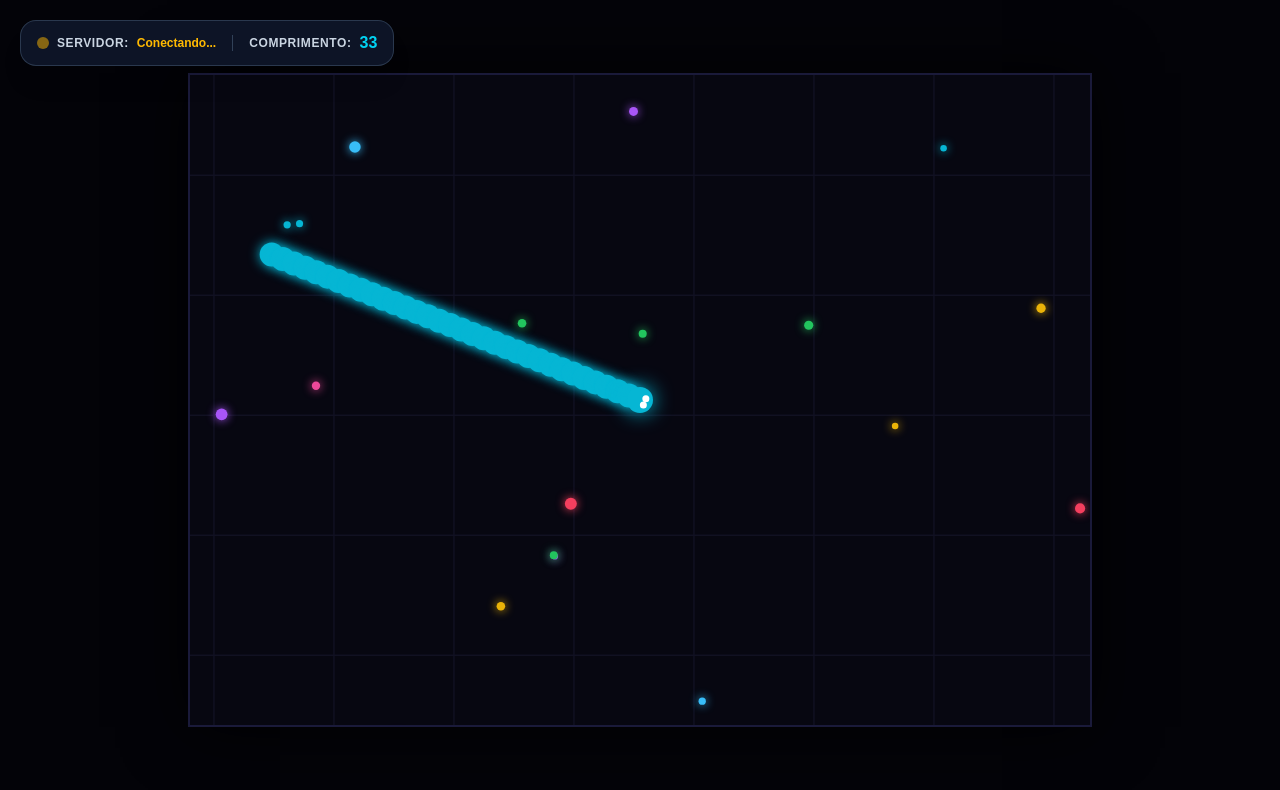
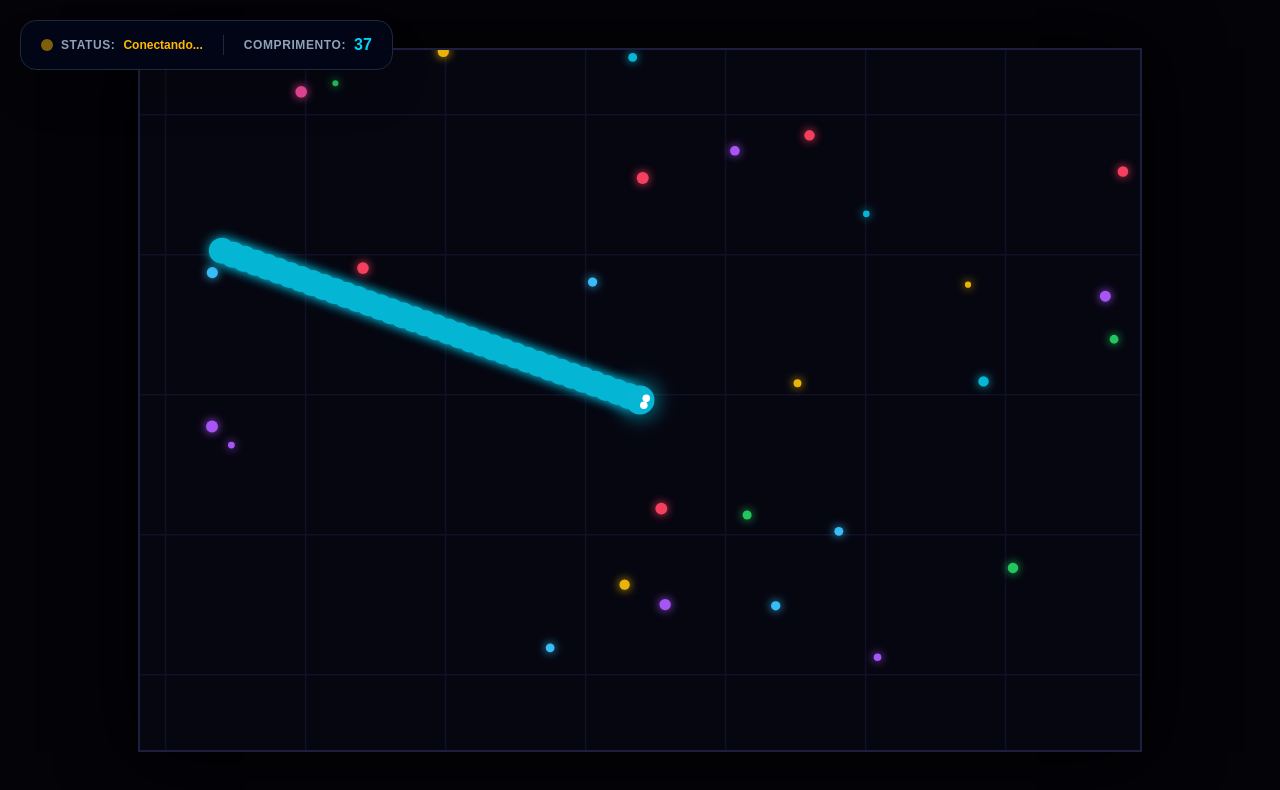
Before and after one commit to tonyyalvess2017-creator/neon-snake, a website: page index.html in a window 1280 px wide. Drawn offline with nearby package versions, Linux system fonts and the light colour scheme.

Commit message:
Update index.html

```diff
--- a/index.html
+++ b/index.html
@@ -3,32 +3,32 @@
 <head>
     <meta charset="UTF-8">
     <meta name="viewport" content="width=device-width, initial-scale=1.0">
-    <title>Neon Slither Online - Render Connected</title>
+    <title>Neon Slither.io - Ultimate Open-Source Engine</title>
     <script src="https://cdn.jsdelivr.net/npm/@tailwindcss/browser@4"></script>
-    <!-- Socket.io do Render -->
     <script src="https://cdnjs.cloudflare.com/ajax/libs/socket.io/4.7.2/socket.io.min.js"></script>
     <style>
-        body { background: #030308; color: white; font-family: 'Outfit', sans-serif; overflow: hidden; margin: 0; display: flex; justify-content: center; align-items: center; height: 100vh; }
-        canvas { background: #070711; box-shadow: 0 0 60px rgba(0,0,0,0.9); border: 2px solid #1a1a3a; cursor: crosshair; }
+        body { background: #030308; color: white; font-family: 'Outfit', sans-serif; overflow: hidden; margin: 0; display: flex; justify-content: center; align-items: center; height: 100vh; user-select: none; }
+        canvas { background: #060610; box-shadow: 0 0 70px rgba(0,0,0,0.9); border: 2px solid #1e1e3f; cursor: crosshair; }
     </style>
 </head>
 <body class="flex flex-col items-center justify-center">
 
-    <!-- Placar e Status do Servidor -->
-    <div class="absolute top-5 left-5 bg-slate-900/90 border border-slate-700/80 px-4 py-2.5 rounded-2xl shadow-xl flex items-center gap-4 backdrop-blur-md">
+    <!-- HUD Superior -->
+    <div class="absolute top-5 left-5 bg-slate-950/90 border border-slate-800 px-5 py-3 rounded-2xl shadow-2xl flex items-center gap-5 backdrop-blur-md">
         <div class="flex items-center gap-2">
             <div id="status-conexao" class="w-3 h-3 rounded-full bg-amber-400 animate-pulse"></div>
-            <span class="text-xs font-bold tracking-wider text-slate-300">SERVIDOR:</span>
-            <span id="txt-status" class="text-xs text-amber-400 font-semibold">Conectando...</span>
+            <span class="text-xs font-bold tracking-wider text-slate-400">STATUS:</span>
+            <span id="txt-status" class="text-xs text-amber-400 font-bold">Conectando...</span>
         </div>
-        <div class="h-4 w-[1px] bg-slate-700"></div>
+        <div class="h-5 w-[1px] bg-slate-800"></div>
         <div class="flex items-center gap-2">
-            <span class="text-xs font-bold tracking-wider text-slate-300">COMPRIMENTO:</span>
-            <span id="placar" class="text-cyan-400 font-extrabold text-base">30</span>
+            <span class="text-xs font-bold tracking-wider text-slate-400">COMPRIMENTO:</span>
+            <span id="placar" class="text-cyan-400 font-extrabold text-base">35</span>
         </div>
     </div>
 
-    <canvas id="gameCanvas" width="900" height="650"></canvas>
+    <!-- Canvas Principal -->
+    <canvas id="gameCanvas" width="1000" height="700"></canvas>
 
     <script>
         const canvas = document.getElementById("gameCanvas");
@@ -37,16 +37,16 @@
         const statusEl = document.getElementById("status-conexao");
         const txtStatusEl = document.getElementById("txt-status");
 
-        // Conexão com o seu servidor no Render
+        // Conexão com o Servidor no Render
         const socket = io("https://neon-snake-xzlj.onrender.com", {
             transports: ['websocket', 'polling']
         });
 
         socket.on("connect", () => {
-            statusEl.classList.remove("bg-amber-400");
+            statusEl.classList.remove("bg-amber-400", "bg-red-500");
             statusEl.classList.add("bg-emerald-400");
-            txtStatusEl.innerText = "Online";
-            txtStatusEl.classList.remove("text-amber-400");
+            txtStatusEl.innerText = "Online (PvP Ativo)";
+            txtStatusEl.classList.remove("text-amber-400", "text-red-400");
             txtStatusEl.classList.add("text-emerald-400");
         });
 
@@ -58,37 +58,50 @@
             txtStatusEl.classList.add("text-red-400");
         });
 
-        const MAP_SIZE = 4000;
+        const MAP_SIZE = 5000;
 
-        // Minha Cobra (Física Slither)
+        // Configuração da Cobra do Jogador
         let snake = {
-            x: MAP_SIZE / 2 + (Math.random() * 200 - 100),
-            y: MAP_SIZE / 2 + (Math.random() * 200 - 100),
+            x: MAP_SIZE / 2 + (Math.random() * 400 - 200),
+            y: MAP_SIZE / 2 + (Math.random() * 400 - 200),
             angulo: 0,
-            velocidade: 3.5,
-            raio: 12,
+            velocidadeNormal: 3.2,
+            velocidadeBoost: 6.0,
+            raio: 13,
             cor: "#06b6d4",
             corpo: []
         };
 
-        const TAMANHO_ELOS = 12;
-        for (let i = 0; i < 30; i++) {
+        const DISTANCIA_ELOS = 12;
+        function resetarCobra() {
+            snake.x = MAP_SIZE / 2 + (Math.random() * 400 - 200);
+            snake.y = MAP_SIZE / 2 + (Math.random() * 400 - 200);
+            snake.corpo = [];
+            for (let i = 0; i < 35; i++) {
                 snake.corpo.push({ x: snake.x, y: snake.y + (i * 4) });
             }
+        }
+        resetarCobra();
 
+        // Controles Mouse & Boost
         let mouseX = window.innerWidth / 2;
         let mouseY = window.innerHeight / 2;
+        let estaAcelerando = false;
 
         window.addEventListener("mousemove", (e) => {
             mouseX = e.clientX;
             mouseY = e.clientY;
         });
 
-        // Orbes locais do mapa
+        window.addEventListener("mousedown", (e) => { if (e.button === 0) estaAcelerando = true; });
+        window.addEventListener("mouseup", (e) => { if (e.button === 0) estaAcelerando = false; });
+
+        // Gerenciamento de Orbes Locais
         let orbes = [];
-        const TOTAL_ORBES = 600;
+        const TOTAL_ORBES = 800;
         const coresOrbes = ["#f43f5e", "#eab308", "#06b6d4", "#a855f7", "#22c55e", "#ec4899", "#38bdf8"];
 
+        function gerarOrbesIniciais() {
             for (let i = 0; i < TOTAL_ORBES; i++) {
                 orbes.push({
                     x: Math.random() * MAP_SIZE,
@@ -97,16 +110,14 @@
                     cor: coresOrbes[Math.floor(Math.random() * coresOrbes.length)]
                 });
             }
+        }
+        gerarOrbesIniciais();
 
         let outrosJogadores = {};
-
-        // Recebe sincronização dos outros jogadores conectados no Render
-        socket.on("atualizar_arena", (dados) => {
-            outrosJogadores = dados;
-        });
+        socket.on("atualizar_arena", (dados) => { outrosJogadores = dados; });
 
         function atualizar() {
-            // Direção suave pelo mouse
+            // 1. Movimento Angular Fluido
             const centroX = canvas.width / 2;
             const centroY = canvas.height / 2;
             let anguloAlvo = Math.atan2(mouseY - centroY, mouseX - centroX);
@@ -116,15 +127,26 @@
             while (diff > Math.PI) diff -= Math.PI * 2;
             snake.angulo += diff * 0.15;
 
-            snake.x += Math.cos(snake.angulo) * snake.velocidade;
-            snake.y += Math.sin(snake.angulo) * snake.velocidade;
+            // Velocidade (Boost consome tamanho se for muito longo)
+            let velAtual = estaAcelerando && snake.corpo.length > 15 ? snake.velocidadeBoost : snake.velocidadeNormal;
 
-            if (snake.x < 20) snake.x = 20;
-            if (snake.x > MAP_SIZE - 20) snake.x = MAP_SIZE - 20;
-            if (snake.y < 20) snake.y = 20;
-            if (snake.y > MAP_SIZE - 20) snake.y = MAP_SIZE - 20;
+            if (estaAcelerando && snake.corpo.length > 15 && Math.random() < 0.2) {
+                snake.corpo.pop(); // Perde massa ao acelerar
+                let rabo = snake.corpo[snake.corpo.length - 1];
+                orbes.push({ x: rabo.x, y: rabo.y, raio: 4, cor: snake.cor });
+            }
 
-            // Corpo Elástico
+            snake.x += Math.cos(snake.angulo) * velAtual;
+            snake.y += Math.sin(snake.angulo) * velAtual;
+
+            // Limites das Paredes (Morte nas bordas ou bloqueio)
+            if (snake.x < 20 || snake.x > MAP_SIZE - 20 || snake.y < 20 || snake.y > MAP_SIZE - 20) {
+                alert("Você bateu na borda do mapa!");
+                resetarCobra();
+                return;
+            }
+
+            // 2. Física do Corpo Elástico (Spline Chain)
             let alvoX = snake.x;
             let alvoY = snake.y;
 
@@ -134,45 +156,54 @@
                 let dy = alvoY - parte.y;
                 let dist = Math.hypot(dx, dy);
 
-                if (dist > TAMANHO_ELOS) {
+                if (dist > DISTANCIA_ELOS) {
                     let anguloCorpo = Math.atan2(dy, dx);
-                    parte.x = alvoX - Math.cos(anguloCorpo) * TAMANHO_ELOS;
-                    parte.y = alvoY - Math.sin(anguloCorpo) * TAMANHO_ELOS;
+                    parte.x = alvoX - Math.cos(anguloCorpo) * DISTANCIA_ELOS;
+                    parte.y = alvoY - Math.sin(anguloCorpo) * DISTANCIA_ELOS;
                 }
                 alvoX = parte.x;
                 alvoY = parte.y;
             }
 
-            // Colisão com orbes
-            let comeuOrbe = false;
+            // 3. Colisão com o Próprio Corpo (Game Over)
+            for (let i = 15; i < snake.corpo.length; i++) {
+                if (Math.hypot(snake.x - snake.corpo[i].x, snake.y - snake.corpo[i].y) < snake.raio) {
+                    alert("Game Over! Você bateu em si mesmo.");
+                    resetarCobra();
+                    return;
+                }
+            }
+
+            // 4. Coleta de Orbes
+            let comeu = false;
             for (let i = orbes.length - 1; i >= 0; i--) {
                 let o = orbes[i];
                 if (Math.hypot(snake.x - o.x, snake.y - o.y) < snake.raio + o.raio) {
-                    comeuOrbe = true;
-                    o.x = Math.random() * MAP_SIZE;
-                    o.y = Math.random() * MAP_SIZE;
-                    o.cor = coresOrbes[Math.floor(Math.random() * coresOrbes.length)];
+                    comeu = true;
+                    orbes.splice(i, 1); // Remove a comida comida
+                    // Repovoa nova orbe longe
+                    orbes.push({
+                        x: Math.random() * MAP_SIZE,
+                        y: Math.random() * MAP_SIZE,
+                        raio: Math.random() * 3 + 3,
+                        cor: coresOrbes[Math.floor(Math.random() * coresOrbes.length)]
+                    });
                     break;
                 }
             }
 
-            if (comeuOrbe) {
-                let ultimoElo = snake.corpo[snake.corpo.length - 1];
-                snake.corpo.push({ x: ultimoElo.x, y: ultimoElo.y });
+            if (comeu) {
+                let ultimo = snake.corpo[snake.corpo.length - 1];
+                snake.corpo.push({ x: ultimo.x, y: ultimo.y });
                 placarEl.innerText = snake.corpo.length;
             }
 
-            // Envia minha posição atualizada para o servidor no Render
-            socket.emit("player_sync", {
-                x: snake.x,
-                y: snake.y,
-                corpo: snake.corpo,
-                cor: snake.cor
-            });
+            // Sincronização com o Render
+            socket.emit("player_sync", { x: snake.x, y: snake.y, corpo: snake.corpo, cor: snake.cor });
         }
 
         function desenhar() {
-            ctx.fillStyle = "#070711";
+            ctx.fillStyle = "#060610";
             ctx.fillRect(0, 0, canvas.width, canvas.height);
 
             ctx.save();
@@ -181,17 +212,18 @@
             ctx.translate(camX, camY);
 
             // Grade do Mapa
-            ctx.strokeStyle = "#111122";
+            ctx.strokeStyle = "#101026";
             ctx.lineWidth = 1.5;
-            for (let x = 0; x <= MAP_SIZE; x += 120) {
+            for (let x = 0; x <= MAP_SIZE; x += 140) {
                 ctx.beginPath(); ctx.moveTo(x, 0); ctx.lineTo(x, MAP_SIZE); ctx.stroke();
             }
-            for (let y = 0; y <= MAP_SIZE; y += 120) {
+            for (let y = 0; y <= MAP_SIZE; y += 140) {
                 ctx.beginPath(); ctx.moveTo(0, y); ctx.lineTo(MAP_SIZE, y); ctx.stroke();
             }
 
+            // Borda Neon
             ctx.strokeStyle = "#f43f5e";
-            ctx.lineWidth = 6;
+            ctx.lineWidth = 8;
             ctx.strokeRect(0, 0, MAP_SIZE, MAP_SIZE);
 
             // Orbes
@@ -205,19 +237,18 @@
             }
             ctx.shadowBlur = 0;
 
-            // Outros Jogadores vindos do Render
+            // Outros Jogadores
             for (let id in outrosJogadores) {
                 if (id === socket.id) continue;
                 let p = outrosJogadores[id];
-                let corOutro = p.cor || "#f43f5e";
-
+                let corOutra = p.cor || "#f43f5e";
                 if (p.corpo) {
                     ctx.shadowBlur = 10;
-                    ctx.shadowColor = corOutro;
-                    ctx.fillStyle = corOutro;
+                    ctx.shadowColor = corOutra;
+                    ctx.fillStyle = corOutra;
                     for (let parte of p.corpo) {
                         ctx.beginPath();
-                        ctx.arc(parte.x, parte.y, 11, 0, Math.PI * 2);
+                        ctx.arc(parte.x, parte.y, 12, 0, Math.PI * 2);
                         ctx.fill();
                     }
                 }
@@ -234,25 +265,24 @@
                 ctx.fill();
             }
 
-            // Minha Cabeça
-            ctx.shadowBlur = 20;
+            // Minha Cabeça e Olhos
+            ctx.shadowBlur = 22;
             ctx.shadowColor = snake.cor;
             ctx.fillStyle = snake.cor;
             ctx.beginPath();
-            ctx.arc(snake.x, snake.y, snake.raio + 1, 0, Math.PI * 2);
+            ctx.arc(snake.x, snake.y, snake.raio + 1.5, 0, Math.PI * 2);
             ctx.fill();
             ctx.shadowBlur = 0;
 
-            // Olhos
             ctx.fillStyle = "#ffffff";
-            let olhoDist = 6;
-            let olho1X = snake.x + Math.cos(snake.angulo - 0.6) * olhoDist;
-            let olho1Y = snake.y + Math.sin(snake.angulo - 0.6) * olhoDist;
-            let olho2X = snake.x + Math.cos(snake.angulo + 0.6) * olhoDist;
-            let olho2Y = snake.y + Math.sin(snake.angulo + 0.6) * olhoDist;
+            let d = 6.5;
+            let o1x = snake.x + Math.cos(snake.angulo - 0.6) * d;
+            let o1y = snake.y + Math.sin(snake.angulo - 0.6) * d;
+            let o2x = snake.x + Math.cos(snake.angulo + 0.6) * d;
+            let o2y = snake.y + Math.sin(snake.angulo + 0.6) * d;
 
-            ctx.beginPath(); ctx.arc(olho1X, olho1Y, 3.5, 0, Math.PI * 2); ctx.fill();
-            ctx.beginPath(); ctx.arc(olho2X, olho2Y, 3.5, 0, Math.PI * 2); ctx.fill();
+            ctx.beginPath(); ctx.arc(o1x, o1y, 3.8, 0, Math.PI * 2); ctx.fill();
+            ctx.beginPath(); ctx.arc(o2x, o2y, 3.8, 0, Math.PI * 2); ctx.fill();
 
             ctx.restore();
         }
```
Lines whose indentation alone changed are shown as unchanged.
